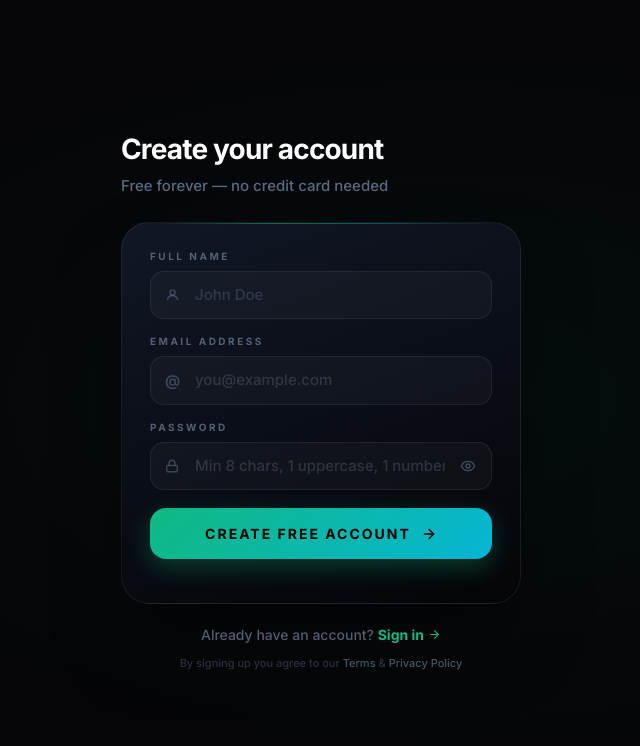
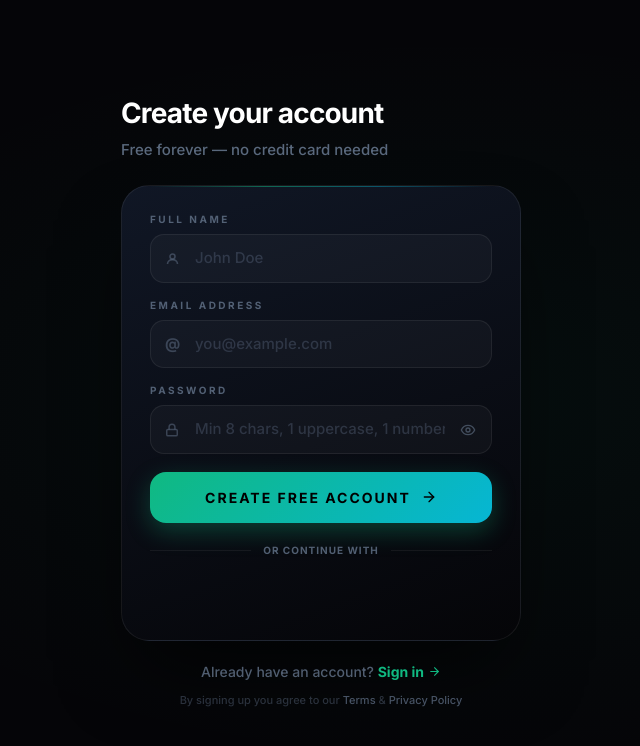
Before and after one commit to sanjay-jetx/Finance_manager, a React (Vite) app in the folder frontend/: page /signup in a window 1280 px wide. Shown: the top 746 px of the page, without its empty margins (319-959 px from the left). Built offline with nearby package versions, Linux system fonts and the light colour scheme.

Commit message:
updated UI/UX - Obsidian Vault design

```diff
--- a/frontend/src/pages/Signup.jsx
+++ b/frontend/src/pages/Signup.jsx
@@ -3,6 +3,7 @@ import { useNavigate, Link } from 'react-router-dom'
 import { useAuth } from '../context/AuthContext'
 import api from '../api/axios'
 import toast from 'react-hot-toast'
+import { GoogleLogin } from '@react-oauth/google'
 import { TrendingUp, Eye, EyeOff, ArrowRight, CheckCircle2, XCircle, Sparkles } from 'lucide-react'
 
 /* ─── Password strength ──────────────────────────────────────────────── */
@@ -379,6 +380,31 @@ export default function Signup() {
                 )}
               </button>
             </form>
+
+            <div style={{ display: 'flex', alignItems: 'center', margin: '20px 0 16px' }}>
+              <div style={{ flex: 1, height: 1, background: 'rgba(255,255,255,0.06)' }} />
+              <span style={{ margin: '0 12px', fontSize: 10, color: 'rgba(100,116,139,0.8)', fontWeight: 800, textTransform: 'uppercase', letterSpacing: '1px' }}>Or continue with</span>
+              <div style={{ flex: 1, height: 1, background: 'rgba(255,255,255,0.06)' }} />
+            </div>
+
+            <div style={{ display: 'flex', justifyContent: 'center' }}>
+              <GoogleLogin
+                onSuccess={async (credentialResponse) => {
+                  setLoading(true)
+                  try {
+                    const res = await api.post('/auth/google', { token: credentialResponse.credential })
+                    login(res.data.access_token, { user_name: res.data.user_name }, res.data.expires_in)
+                    toast.success(`Welcome to FinTrack, ${res.data.user_name}! 🎉`)
+                    navigate('/dashboard')
+                  } catch (err) {
+                    triggerShake(err.response?.data?.detail || 'Google signup failed')
+                  } finally { setLoading(false) }
+                }}
+                onError={() => triggerShake('Google Signup Failed')}
+                theme="filled_black"
+                shape="pill"
+              />
+            </div>
           </div>
 
           {/* Login link */}
```
